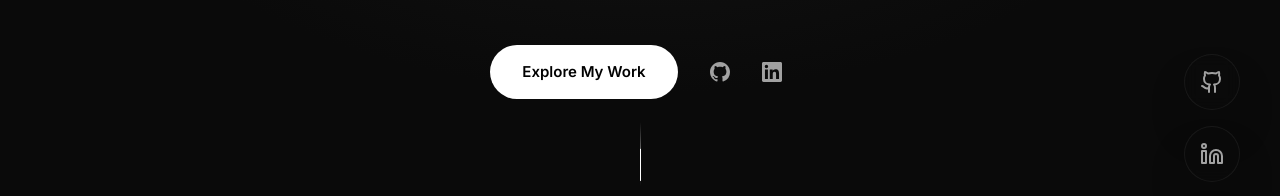
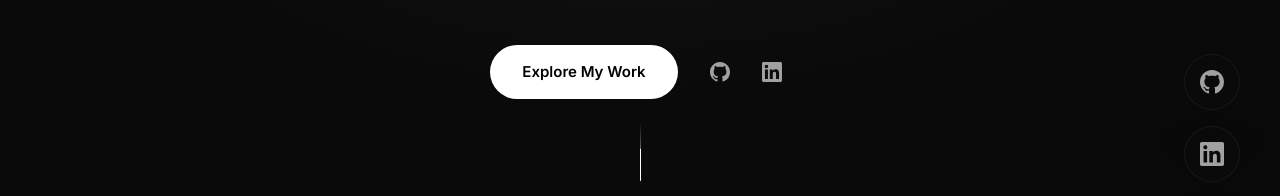
Before and after one commit to Marewane/modern_portfolio, a Next.js app: page / in a window 1280 px wide. Shown: the part 506-702 px from the top of the page. Built offline with nearby package versions, Linux system fonts and the light colour scheme.

Commit message:
Fix lucide-react imports in FloatingSocials

```diff
--- a/src/components/FloatingSocials.tsx
+++ b/src/components/FloatingSocials.tsx
@@ -1,7 +1,19 @@
 "use client";
 
 import { motion } from "framer-motion";
-import { Github, Linkedin, FileText } from "lucide-react";
+import { FileText } from "lucide-react";
+
+const GitHubIcon = () => (
+  <svg viewBox="0 0 24 24" width="100%" height="100%" fill="currentColor">
+    <path d="M12 0C5.37 0 0 5.37 0 12c0 5.31 3.435 9.795 8.205 11.385.6.105.825-.255.825-.57 0-.285-.015-1.23-.015-2.235-3.015.555-3.795-.735-4.035-1.41-.135-.345-.72-1.41-1.23-1.695-.42-.225-1.02-.78-.015-.795.945-.015 1.62.87 1.845 1.23 1.08 1.815 2.805 1.305 3.495.99.105-.78.42-1.305.765-1.605-2.67-.3-5.46-1.335-5.46-5.925 0-1.305.465-2.385 1.23-3.225-.12-.3-.54-1.53.12-3.18 0 0 1.005-.315 3.3 1.23.96-.27 1.98-.405 3-.405s2.04.135 3 .405c2.295-1.56 3.3-1.23 3.3-1.23.66 1.65.24 2.88.12 3.18.765.84 1.23 1.905 1.23 3.225 0 4.605-2.805 5.625-5.475 5.925.435.375.81 1.095.81 2.22 0 1.605-.015 2.895-.015 3.3 0 .315.225.69.825.57A12.02 12.02 0 0 0 24 12c0-6.63-5.37-12-12-12z" />
+  </svg>
+);
+
+const LinkedInIcon = () => (
+  <svg viewBox="0 0 24 24" width="100%" height="100%" fill="currentColor">
+    <path d="M20.447 20.452h-3.554v-5.569c0-1.328-.027-3.037-1.852-3.037-1.853 0-2.136 1.445-2.136 2.939v5.667H9.351V9h3.414v1.561h.046c.477-.9 1.637-1.85 3.37-1.85 3.601 0 4.267 2.37 4.267 5.455v6.286zM5.337 7.433a2.062 2.062 0 0 1-2.063-2.065 2.064 2.064 0 1 1 2.063 2.065zm1.782 13.019H3.555V9h3.564v11.452zM22.225 0H1.771C.792 0 0 .774 0 1.729v20.542C0 23.227.792 24 1.771 24h20.451C23.2 24 24 23.227 24 22.271V1.729C24 .774 23.2 0 22.222 0h.003z" />
+  </svg>
+);
 
 export default function FloatingSocials() {
   return (
@@ -16,7 +28,7 @@ export default function FloatingSocials() {
         title="GitHub"
         aria-label="GitHub"
       >
-        <Github size={20} className="md:w-6 md:h-6" />
+        <div className="w-5 h-5 md:w-6 md:h-6"><GitHubIcon /></div>
       </motion.a>
 
       <motion.a
@@ -28,7 +40,7 @@ export default function FloatingSocials() {
         title="LinkedIn"
         aria-label="LinkedIn"
       >
-        <Linkedin size={20} className="md:w-6 md:h-6" />
+        <div className="w-5 h-5 md:w-6 md:h-6"><LinkedInIcon /></div>
       </motion.a>
 
       <motion.a
```
